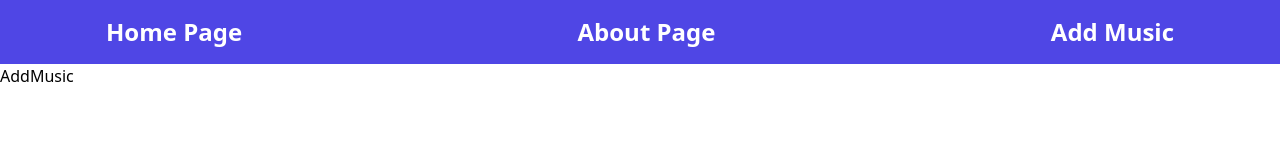
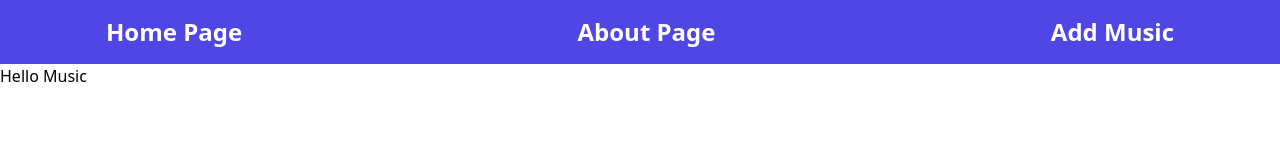
Before and after one commit to MaxInasaridze/music-list-clientv2, a React (Vite) app: page /add in a window 1280 px wide. Shown: the top 160 px of the page. Built offline with nearby package versions, Linux system fonts and the light colour scheme.

Commit message:
Refactor AddMusic component layout
Updated AddMusic component to include a heading.

```diff
--- a/src/pages/AddMusic.jsx
+++ b/src/pages/AddMusic.jsx
@@ -1,9 +1,11 @@
-import React from 'react'
+import React from "react";
 
 const AddMusic = () => {
   return (
-    <div>AddMusic</div>
-  )
-}
+    <div>
+      <h1>Hello Music</h1>
+    </div>
+  );
+};
 
-export default AddMusic
+export default AddMusic;
```
